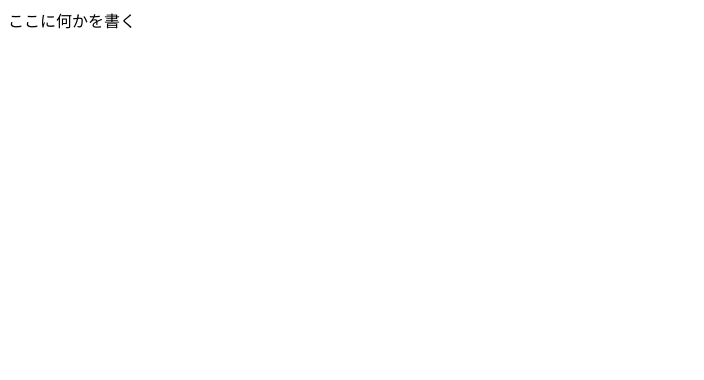
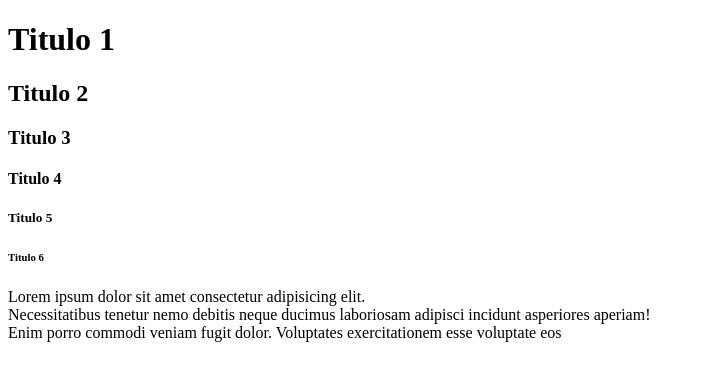
Before and after one commit to Maria-PiedrahitaD/html-Maria-PiedrahitaD, a website: page index.html in a window 1280 px wide. Shown: the whole page, without its empty margins (0-704 px from the left). Drawn offline with Linux system fonts and the light colour scheme.

Commit message:
P, BR, HR

```diff
--- a/index.html
+++ b/index.html
@@ -7,7 +7,28 @@
     <link rel="stylesheet" href="style.css" type="text/css" />
     <title>TerraceTechフロントエンドエンジニア養成所</title>
   </head>
+
   <body>
-    <div>ここに何かを書く</div>
+    <h1>Titulo 1</h1>
+
+    <h2>Titulo 2</h2>
+
+    <h3>Titulo 3</h3>
+
+    <h4>Titulo 4</h4>
+
+    <h5>Titulo 5</h5>
+
+    <h6>Titulo 6</h6>
+
+    <p>
+      Lorem ipsum dolor sit amet consectetur adipisicing elit.
+      <br />
+      Necessitatibus tenetur nemo debitis neque ducimus laboriosam adipisci
+      incidunt asperiores aperiam!
+      <br />
+      Enim porro commodi veniam fugit dolor. Voluptates exercitationem esse
+      voluptate eos
+    </p>
   </body>
 </html>
```
